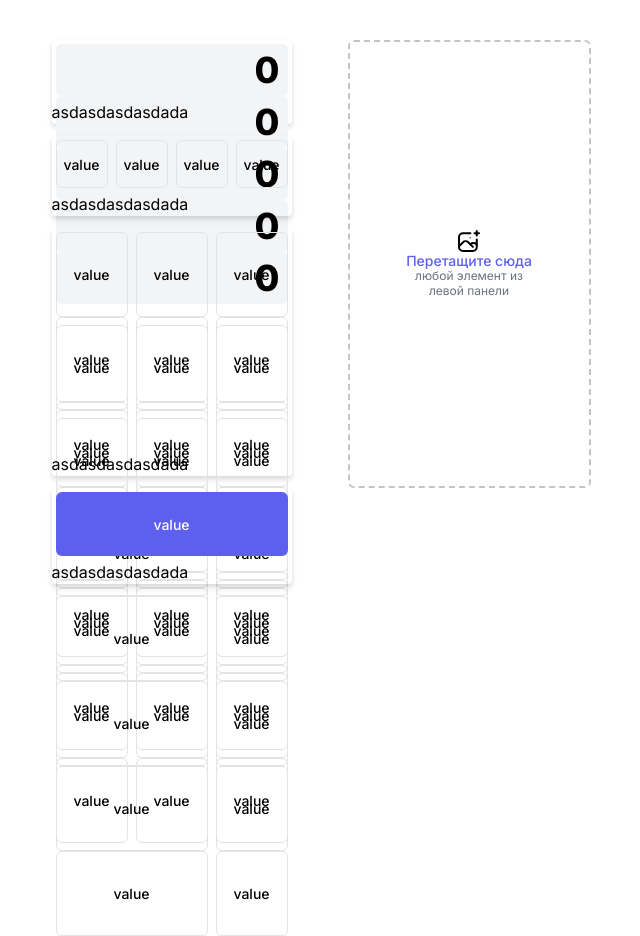
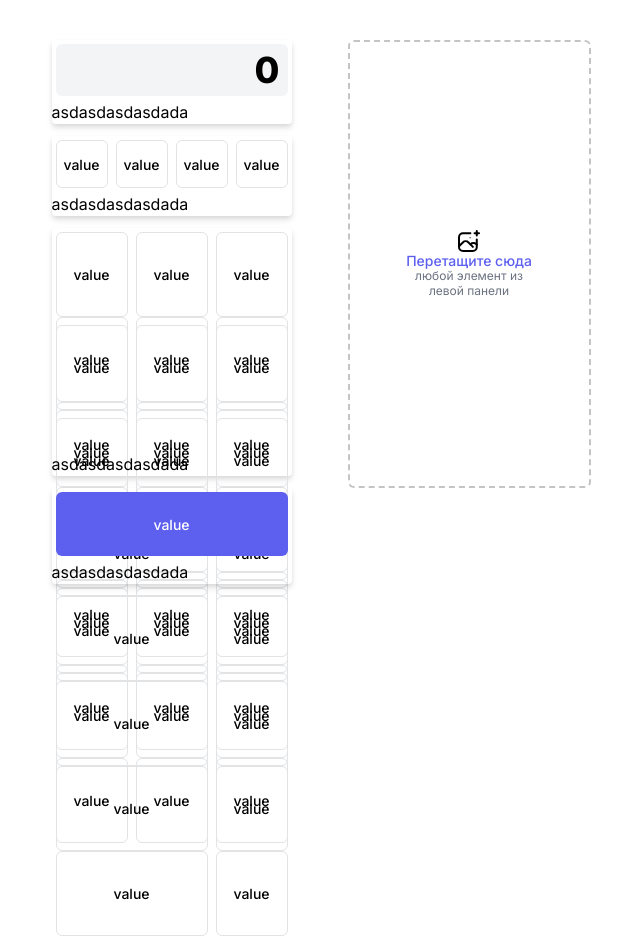
Before and after one commit to stoshich/calculator-counstructor, a React (Vite) app: page / in a window 1280 px wide. Shown: the whole page, without its empty margins (319-959 px from the left). Built offline with nearby package versions, Linux system fonts and the light colour scheme.

Commit message:
delete display

```diff
--- a/src/components/DisplayComponent/DisplayComponent.tsx
+++ b/src/components/DisplayComponent/DisplayComponent.tsx
@@ -6,10 +6,6 @@ const DisplayComponent = () => {
   return (
     <div className={classes.disp}>
       <Display />
-      <Display />
-      <Display />
-      <Display />
-      <Display />
     </div>
   )
 }
```
